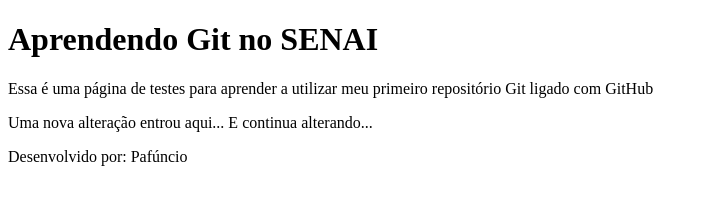
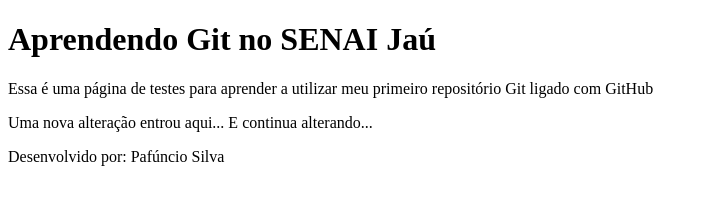
Before and after one commit to amoguz12304/RepositorioTeste, a plain HTML site: page index.html in a window 1280 px wide. Shown: the whole page, without its empty margins (0-708 px from the left). Drawn offline with Linux system fonts and the light colour scheme.

Commit message:
Modificando h1 e footer

```diff
--- a/index.html
+++ b/index.html
@@ -8,7 +8,7 @@
 <body>
     <header>
 
-    <h1>Aprendendo Git no SENAI</h1>
+    <h1>Aprendendo Git no SENAI Jaú</h1>
      </header>
 
      <p>
@@ -20,7 +20,7 @@
     </P>
 
     <footer>
-        Desenvolvido por: Pafúncio
+        Desenvolvido por: Pafúncio Silva
     </footer>
 </body>
 </html>
```
